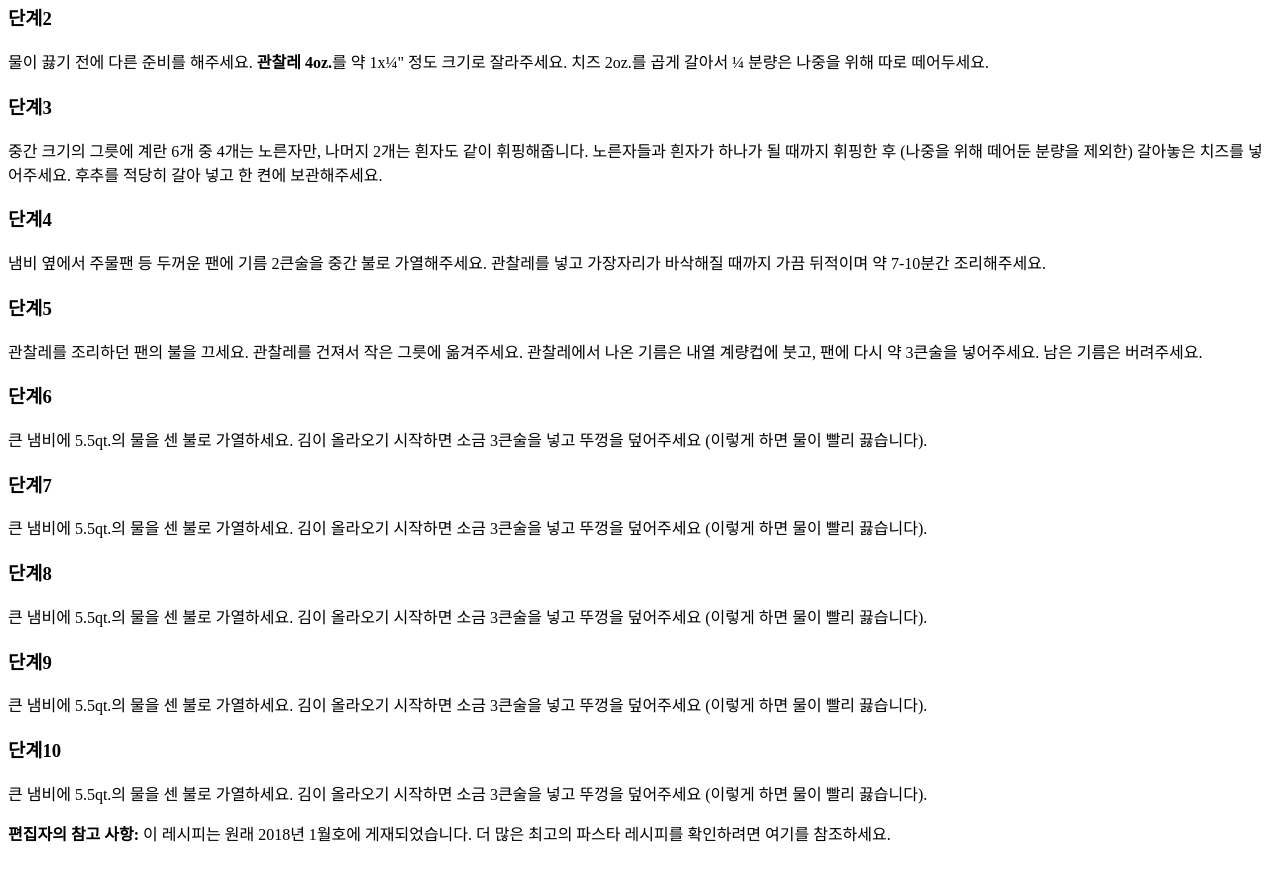
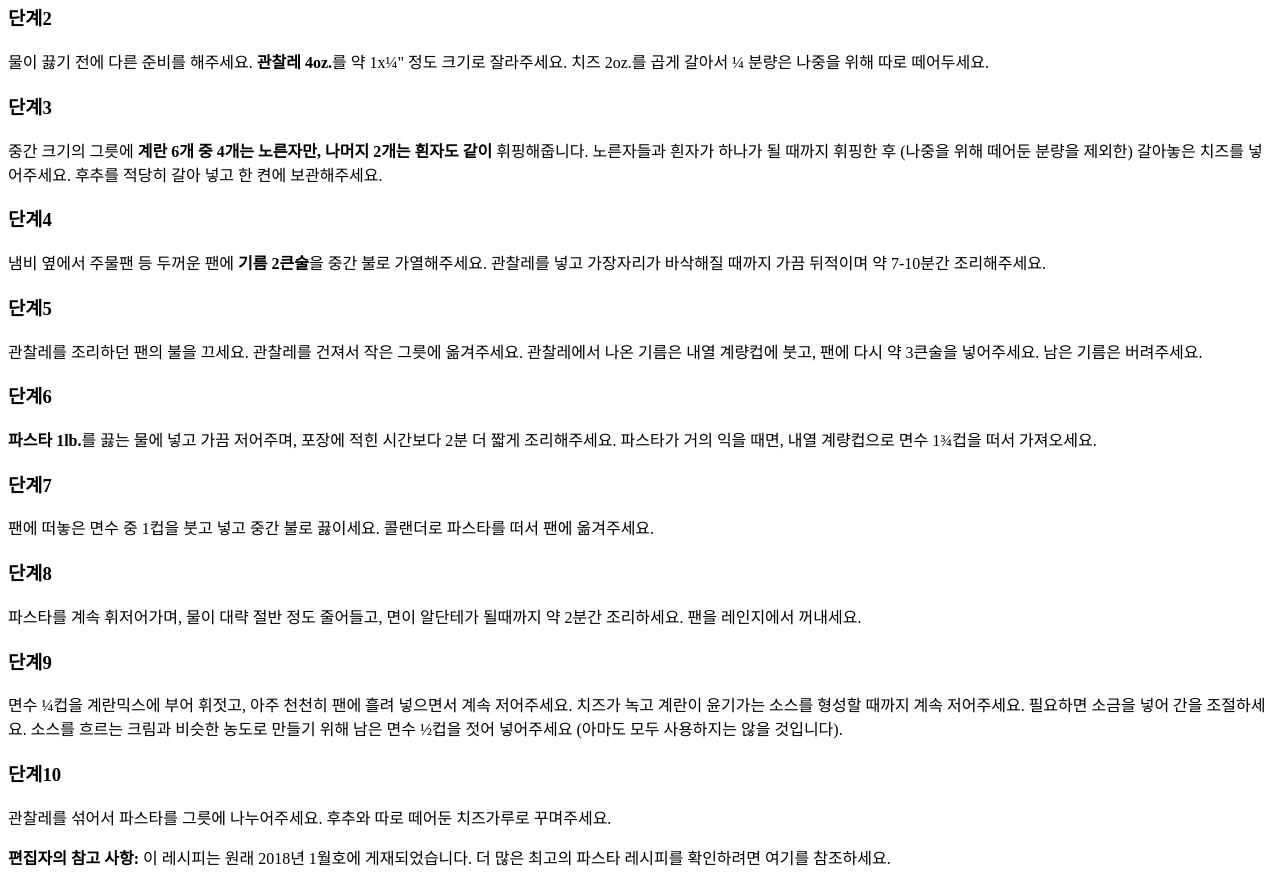
Before and after one commit to SANGMYUNGHYEJIN/kHJ_202220249, a plain HTML site: page src/second.html in a window 1280 px wide. Shown: the part 2049-2934 px from the top of the page. Before the commit the page ends 2910 px from the top, so only its background shows below. Drawn offline with Linux system fonts and the light colour scheme.

Commit message:
완성~ 나중에 한 번 더 점검 후 푸시하세요.

```diff
--- a/src/second.html
+++ b/src/second.html
@@ -108,16 +108,17 @@
     </p>
     <h3>단계3</h3>
     <p>
-      중간 크기의 그릇에 계란 6개 중 4개는 노른자만, 나머지 2개는 흰자도 같이
+      중간 크기의 그릇에
+      <strong>계란 6개 중 4개는 노른자만, 나머지 2개는 흰자도 같이</strong>
       휘핑해줍니다. 노른자들과 흰자가 하나가 될 때까지 휘핑한 후 (나중을 위해
       떼어둔 분량을 제외한) 갈아놓은 치즈를 넣어주세요. 후추를 적당히 갈아 넣고
       한 켠에 보관해주세요.
     </p>
     <h3>단계4</h3>
     <p>
-      냄비 옆에서 주물팬 등 두꺼운 팬에 기름 2큰술을 중간 불로 가열해주세요.
-      관찰레를 넣고 가장자리가 바삭해질 때까지 가끔 뒤적이며 약 7-10분간
-      조리해주세요.
+      냄비 옆에서 주물팬 등 두꺼운 팬에 <strong>기름 2큰술</strong>을 중간 불로
+      가열해주세요. 관찰레를 넣고 가장자리가 바삭해질 때까지 가끔 뒤적이며 약
+      7-10분간 조리해주세요.
     </p>
     <h3>단계5</h3>
     <p>
@@ -127,33 +128,32 @@
     </p>
     <h3>단계6</h3>
     <p>
-      큰 냄비에 <storong>5.5qt.의 물</storong>을 센 불로 가열하세요. 김이
-      올라오기 시작하면 소금 3큰술을 넣고 뚜껑을 덮어주세요 (이렇게 하면 물이
-      빨리 끓습니다).
+      <strong>파스타 1lb.</strong>를 끓는 물에 넣고 가끔 저어주며, 포장에 적힌
+      시간보다 2분 더 짧게 조리해주세요. 파스타가 거의 익을 때면, 내열
+      계량컵으로 면수 1¾컵을 떠서 가져오세요.
     </p>
     <h3>단계7</h3>
     <p>
-      큰 냄비에 <storong>5.5qt.의 물</storong>을 센 불로 가열하세요. 김이
-      올라오기 시작하면 소금 3큰술을 넣고 뚜껑을 덮어주세요 (이렇게 하면 물이
-      빨리 끓습니다).
+      팬에 떠놓은 면수 중 1컵을 붓고 넣고 중간 불로 끓이세요. 콜랜더로 파스타를
+      떠서 팬에 옮겨주세요.
     </p>
     <h3>단계8</h3>
     <p>
-      큰 냄비에 <storong>5.5qt.의 물</storong>을 센 불로 가열하세요. 김이
-      올라오기 시작하면 소금 3큰술을 넣고 뚜껑을 덮어주세요 (이렇게 하면 물이
-      빨리 끓습니다).
+      파스타를 계속 휘저어가며, 물이 대략 절반 정도 줄어들고, 면이 알단테가
+      될때까지 약 2분간 조리하세요. 팬을 레인지에서 꺼내세요.
     </p>
     <h3>단계9</h3>
     <p>
-      큰 냄비에 <storong>5.5qt.의 물</storong>을 센 불로 가열하세요. 김이
-      올라오기 시작하면 소금 3큰술을 넣고 뚜껑을 덮어주세요 (이렇게 하면 물이
-      빨리 끓습니다).
+      면수 ¼컵을 계란믹스에 부어 휘젓고, 아주 천천히 팬에 흘려 넣으면서 계속
+      저어주세요. 치즈가 녹고 계란이 윤기가는 소스를 형성할 때까지 계속
+      저어주세요. 필요하면 소금을 넣어 간을 조절하세요. 소스를 흐르는 크림과
+      비슷한 농도로 만들기 위해 남은 면수 ½컵을 젓어 넣어주세요 (아마도 모두
+      사용하지는 않을 것입니다).
     </p>
     <h3>단계10</h3>
     <p>
-      큰 냄비에 <storong>5.5qt.의 물</storong>을 센 불로 가열하세요. 김이
-      올라오기 시작하면 소금 3큰술을 넣고 뚜껑을 덮어주세요 (이렇게 하면 물이
-      빨리 끓습니다).
+      관찰레를 섞어서 파스타를 그릇에 나누어주세요. 후추와 따로 떼어둔
+      치즈가루로 꾸며주세요.
     </p>
     <p>
       <strong>편집자의 참고 사항:</strong> 이 레시피는 원래 2018년 1월호에
```
